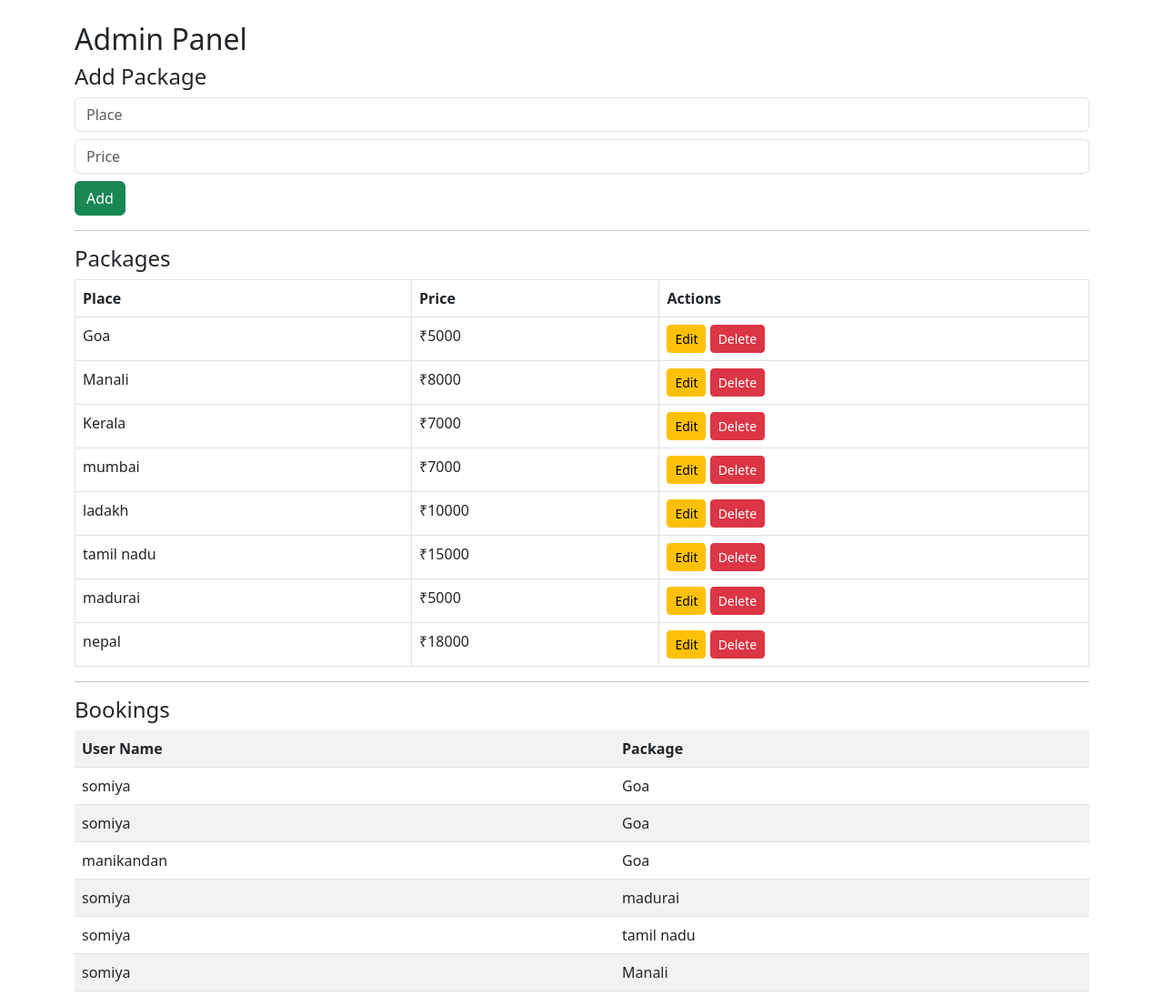
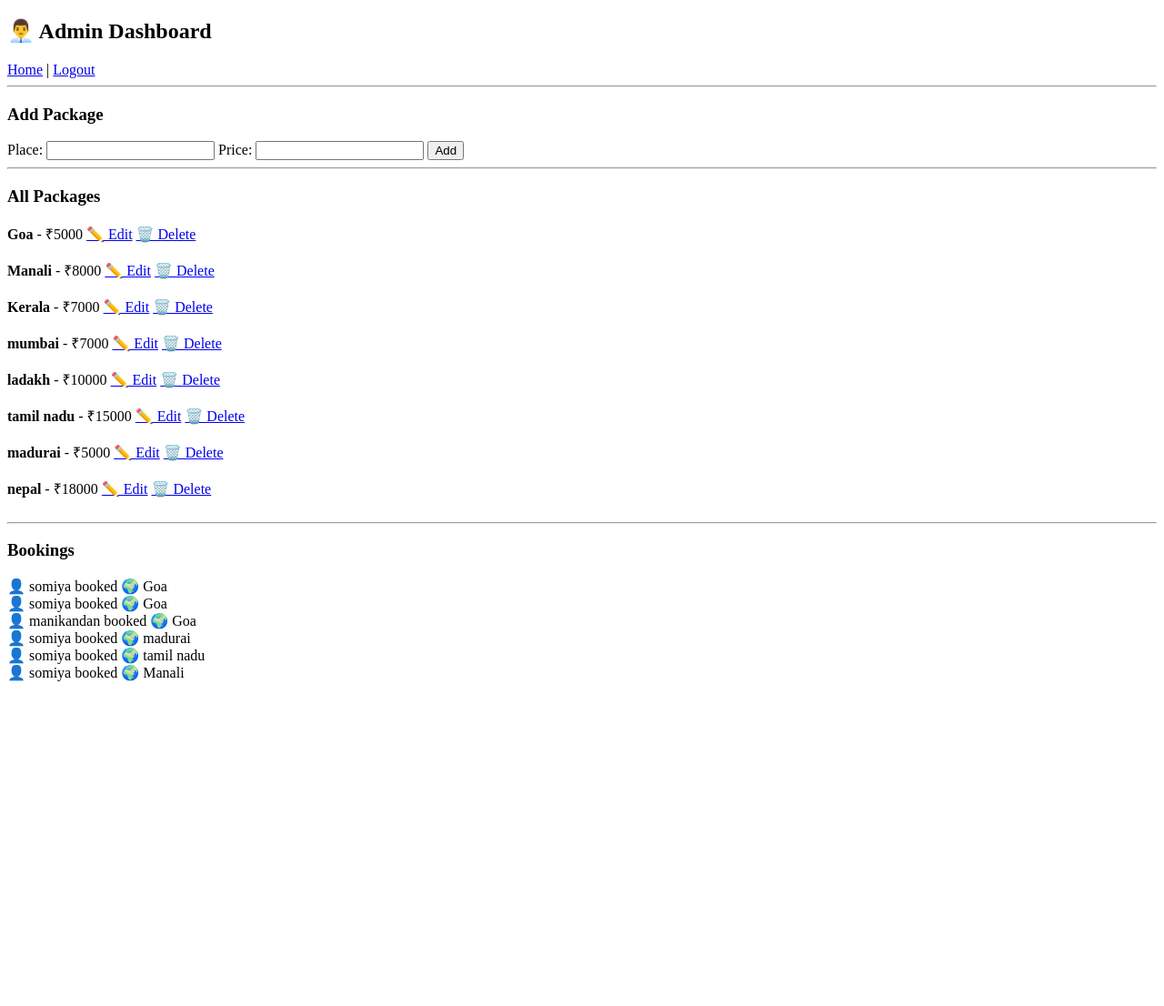
Before and after one commit to Somiya-manikandan/Aakash_travels, a Flask app: page /admin in a window 1280 px wide. Shown: the whole page at 91% size. After the commit the page ends 749 px from the top, so only its background shows below. Run offline with Flask 3, Linux system fonts and the light colour scheme; data comes from the database, SQL or seed files in the repository.

Commit message:
Update admin.html

```diff
--- a/templates/admin.html
+++ b/templates/admin.html
@@ -2,67 +2,39 @@
 <html>
 <head>
     <title>Admin Panel</title>
-    <link href="https://cdn.jsdelivr.net/npm/bootstrap@5.3.0/dist/css/bootstrap.min.css" rel="stylesheet">
 </head>
-
 <body>
 
-<div class="container mt-4">
+<h2>👨‍💼 Admin Dashboard</h2>
 
-<h2>Admin Panel</h2>
+<a href="{{ url_for('home') }}">Home</a> |
+<a href="{{ url_for('logout') }}">Logout</a>
 
-<!-- ADD PACKAGE -->
-<h4>Add Package</h4>
-<form method="post" action="/add_package">
-    <input name="place" placeholder="Place" class="form-control mb-2">
-    <input name="price" placeholder="Price" class="form-control mb-2">
-    <button class="btn btn-success">Add</button>
+<hr>
+
+<h3>Add Package</h3>
+<form method="post" action="{{ url_for('add_package') }}">
+    Place: <input type="text" name="place" required>
+    Price: <input type="text" name="price" required>
+    <button type="submit">Add</button>
 </form>
 
 <hr>
 
-<!-- PACKAGES TABLE -->
-<h4>Packages</h4>
-
-<table class="table table-bordered">
-<tr>
-    <th>Place</th>
-    <th>Price</th>
-    <th>Actions</th>
-</tr>
-
+<h3>All Packages</h3>
 {% for p in packages %}
-<tr>
-    <td>{{p.place}}</td>
-    <td>₹{{p.price}}</td>
-    <td>
-        <a href="/edit_package/{{p.id}}" class="btn btn-warning btn-sm">Edit</a>
-        <a href="/delete_package/{{p.id}}" class="btn btn-danger btn-sm">Delete</a>
-    </td>
-</tr>
+    <b>{{ p.place }}</b> - ₹{{ p.price }}
+    <a href="{{ url_for('edit_package', id=p.id) }}">✏️ Edit</a>
+    <a href="{{ url_for('delete_package', id=p.id) }}">🗑️ Delete</a>
+    <br><br>
 {% endfor %}
-</table>
 
 <hr>
 
-<!-- BOOKINGS TABLE -->
-<h4>Bookings</h4>
-
-<table class="table table-striped">
-<tr>
-    <th>User Name</th>
-    <th>Package</th>
-</tr>
-
+<h3>Bookings</h3>
 {% for b in bookings %}
-<tr>
-    <td>{{b.name}}</td>
-    <td>{{b.place}}</td>
-</tr>
+    👤 {{ b.name }} booked 🌍 {{ b.place }} <br>
 {% endfor %}
-</table>
-
-</div>
 
 </body>
 </html>
```
